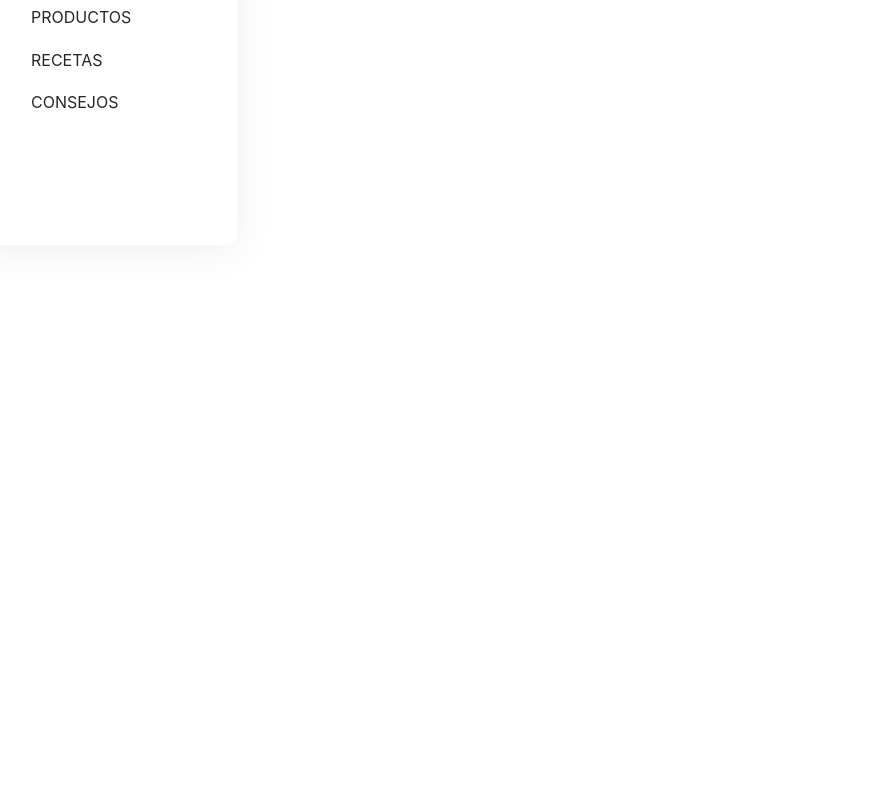
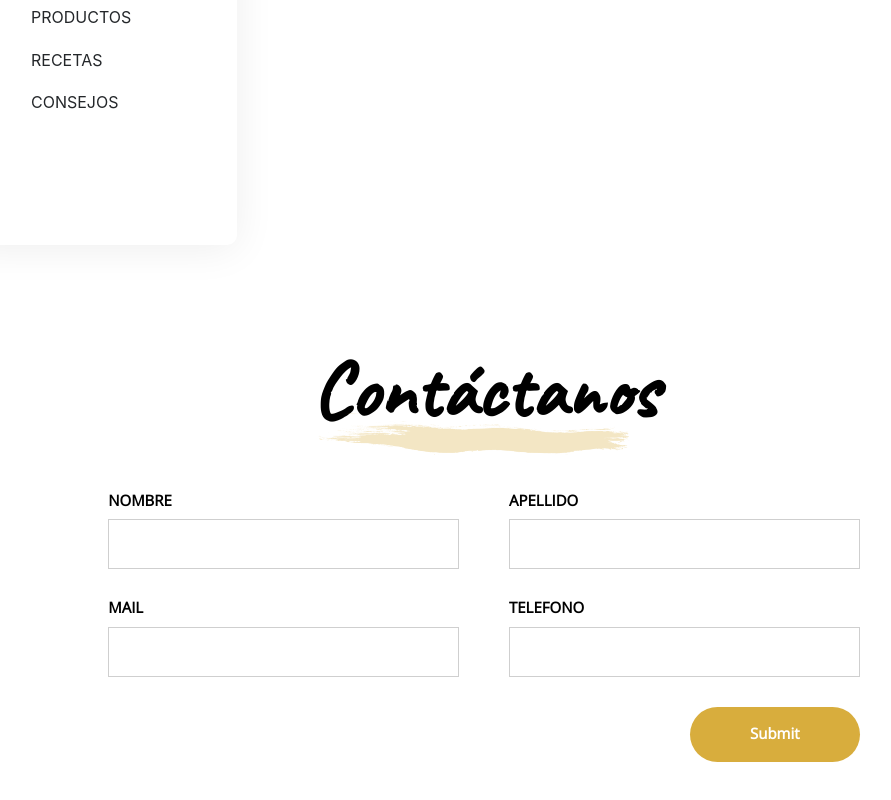
Before and after one commit to ems-something/meatcode-app, a React (Create React App) app: page / in a window 1280 px wide. Shown: the part 1026-1826 px from the top of the page, without its empty margins (156-1047 px from the left). Before the commit the page ends 1421 px from the top, so only its background shows below. Built offline with nearby package versions, Linux system fonts and the light colour scheme; no server answers.

Commit message:
Adding form and fuincitonalituy

```diff
--- a/package.json
+++ b/package.json
@@ -16,6 +16,7 @@
     "react-bootstrap": "^2.5.0",
     "react-dom": "^18.2.0",
     "react-scripts": "5.0.1",
+    "react-toastify": "^9.0.8",
     "web-vitals": "^2.1.4",
     "wouter": "^2.8.0-alpha.2"
   },
--- a/src/App.js
+++ b/src/App.js
@@ -1,6 +1,6 @@
 import logo from "./logo.svg";
 import "./App.css";
-import { FrontContainer, Nav, ArticleContainer, Title } from "./components";
+import { FrontContainer, Nav, ArticleContainer, Title, Form } from "./components";
 import Row from 'react-bootstrap/Row';
 import Col from 'react-bootstrap/Col';
 import useArticles from "./hooks/useArticles";
@@ -50,6 +50,14 @@ function App() {
               </div>
             </div>
           </section>
+          <section className="section-container">
+            <header>
+              <Title title="Contáctanos" />
+            </header>
+            <div className="form-container">
+              <Form />
+            </div>
+          </section>
         </main>
         <footer></footer>
       </div>
--- /dev/null
+++ b/src/components/Form/index.js
@@ -0,0 +1,83 @@
+import React, { useState } from "react";
+import "./styles.css";
+import useForm from "./useForm";
+
+export default function Form() {
+    let {
+        errServer,
+        errorName,
+        errorLastName,
+        errorEmail,
+        errorPhone,
+        email,
+        lastName,
+        name,
+        phone,
+        setEmail,
+        setLastName,
+        setName,
+        setPhone,
+        submitForm,
+    } = useForm();
+
+    return (
+        <form className="form-container">
+        <div className="form-container__section">
+            <label>
+            NOMBRE
+            <input
+                type="text"
+                onChange={(e) => setName(e.target.value)}
+                value={name}
+                className={`form-container__input ${
+                errorName ? "form-container__input--error" : ""
+                }`}
+            />
+            </label>
+            <label>
+            APELLIDO
+            <input
+                type="text"
+                onChange={(e) => setLastName(e.target.value)}
+                value={lastName}
+                className={`form-container__input ${
+                errorLastName ? "form-container__input--error" : ""
+                }`}
+            />
+            </label>
+        </div>
+        <div className="form-container__section">
+            <label>
+            MAIL
+            <input
+                type="text"
+                onChange={(e) => setEmail(e.target.value)}
+                value={email}
+                className={`form-container__input ${
+                errorEmail ? "form-container__input--error" : ""
+                }`}
+            />
+            </label>
+            <label>
+            TELEFONO
+            <input
+                type="text"
+                onChange={(e) => setPhone(e.target.value)}
+                value={phone}
+                className={`form-container__input ${
+                errorPhone ? "form-container__input--error" : ""
+                }`}
+            />
+            </label>
+        </div>
+        <input
+            className="form-container__submit"
+            onClick={(e) => {
+            e.preventDefault();
+            submitForm();
+            }}
+            type="submit"
+        />
+        </form>
+    );
+}
--- /dev/null
+++ b/src/components/Form/styles.css
@@ -0,0 +1,62 @@
+.form-container {
+    font-family: var(--font-secondary);
+    display: flex;
+    flex-direction: column;
+    justify-content: space-between;
+    align-items: flex-end;
+}
+
+.form-container__section {
+    display: flex;
+    gap: 50px;
+    flex-wrap: wrap;
+    margin: 15px 0;
+}
+
+.form-container label {
+    display: flex;
+    flex-direction: column;
+    font-weight: 700;
+    font-size: 15px;
+}
+
+.form-container__input {
+    margin-top: 10px;
+    box-sizing: border-box;
+    font-style: normal;
+    padding: 20px;
+    background: var(--color-white);
+    border: 1px solid #cfcfcf;
+    width: 350.84px;
+    height: 50px;
+    outline: none;
+    transition: all 0.2s linear;
+}
+
+.form-container__input:hover {
+    border: 1px solid var(--color-2);
+}
+.form-container__input:focus {
+    border: 1px solid var(--color-2);
+}
+.form-container__input--error {
+    border: 1px solid var(--color-4);
+}
+
+.form-container__submit {
+    width: 170px;
+    height: 55px;
+    background-color: var(--color-2);
+    border-radius: 50px;
+    color: var(--color-white);
+    border: none;
+    font-weight: 700;
+    font-size: 15px;
+    cursor: pointer;
+    transition: all 0.2s linear;
+    margin-top: 15px;
+}
+
+.form-container__submit:hover {
+    background-color: var(--color-3);
+}
--- /dev/null
+++ b/src/components/Form/useForm.js
@@ -0,0 +1,95 @@
+import React, { useEffect, useState } from "react";
+import useSubscription from "../../hooks/useSubscription";
+
+let nameExp =
+/^[a-zA-ZàáâäãåąčćęèéêëėįìíîïłńòóôöõøùúûüųūÿýżźñçčšžÀÁÂÄÃÅĄĆČĖĘÈÉÊËÌÍÎÏĮŁŃÒÓÔÖÕØÙÚÛÜŲŪŸÝŻŹÑßÇŒÆČŠŽ∂ð ,.'-]+$/u;
+
+let emailExp =
+/^[a-z0-9!#$%&'*+/=?^_`{|}~-]+(?:\.[a-z0-9!#$%&'*+/=?^_`{|}~-]+)*@(?:[a-z0-9](?:[a-z0-9-]*[a-z0-9])?\.)+[a-z0-9](?:[a-z0-9-]*[a-z0-9])?$/;
+
+let phoneExp =
+/[\(]?[\+]?(\d{2}|\d{3})[\)]?[\s]?((\d{6}|\d{8})|(\d{3}[\*\.\-\s]){3}|(\d{2}[\*\.\-\s]){4}|(\d{4}[\*\.\-\s]){2})|\d{8}|\d{10}|\d{12}/;
+
+function useForm() {
+let [name, setName] = useState("");
+let [lastName, setLastName] = useState("");
+let [email, setEmail] = useState("");
+let [phone, setPhone] = useState("");
+let [errorName, setErrorName] = useState(false);
+let [errorLastName, setErrorLastName] = useState(false);
+let [errorEmail, setErrorEmail] = useState(false);
+let [errorPhone, setErrorPhone] = useState(false);
+let [submited, setSubmited] = useState(false);
+const { subscribe } = useSubscription();
+
+useEffect(() => {
+    if (submited) {
+        if (!nameExp.test(name)) {
+            setErrorName(true);
+        } else {
+            setErrorName(false);
+        }
+        if (!nameExp.test(lastName)) {
+            setErrorLastName(true);
+        } else {
+            setErrorLastName(false);
+        }
+        if (!emailExp.test(email)) {
+            setErrorEmail(true);
+        } else {
+            setErrorEmail(false);
+        }
+        if (!phoneExp.test(phone)) {
+            setErrorPhone(true);
+        } else {
+            setErrorPhone(false);
+        }
+    }
+    return () => {};
+}, [name, lastName, email, phone]);
+
+let submitForm = () => {
+    let error = false;
+    setSubmited(true);
+    if (!nameExp.test(name)) {
+        setErrorName(true);
+        error = true;
+    }
+    if (!nameExp.test(lastName)) {
+        setErrorLastName(true);
+        error = true;
+    }
+    if (!emailExp.test(email)) {
+        setErrorEmail(true);
+        error = true;
+    }
+    if (!phoneExp.test(phone)) {
+        setErrorPhone(true);
+        error = true;
+    }
+    if (error) return;
+    else {
+        subscribe({ email, lastname: lastName, phone, firstname: name })
+            .then((res)=> console.log("Todo con exito"))
+            .catch(err => console.log(err.message));
+    }
+};
+
+return {
+    name,
+    setName,
+    lastName,
+    setLastName,
+    email,
+    setEmail,
+    phone,
+    setPhone,
+    errorName,
+    errorLastName,
+    errorEmail,
+    errorPhone,
+    submitForm,
+};
+}
+
+export default useForm;
--- a/src/components/index.js
+++ b/src/components/index.js
@@ -3,11 +3,13 @@ import Nav from "./Nav";
 import Article from "./Article";
 import ArticleContainer from "./ArticleContainer";
 import Title from "./Title";
+import Form from "./Form";
 
 export {
     FrontContainer,
     Nav,
     Article,
     ArticleContainer,
-    Title
+    Title,
+    Form
 };
--- /dev/null
+++ b/src/hooks/useSubscription.js
@@ -0,0 +1,17 @@
+import React, { useEffect, useState } from "react";
+import axios from "axios";
+
+function useSubscription() {
+    const subscribe = ({ firstname = "", lastname = "", email = "", phone = "" }) => {
+        const baseUrl = "https://5eed24da4cbc340016330f0d.mockapi.io/api/articles";
+        return axios.post(`${baseUrl}/newsletter`, {
+            firstname,
+            lastname,
+            email,
+            phone,
+        });
+    };
+    return { subscribe };
+}
+
+export default useSubscription;
```
Also changed, not shown: 1 other file (tests, documents, lock files or other folders).
